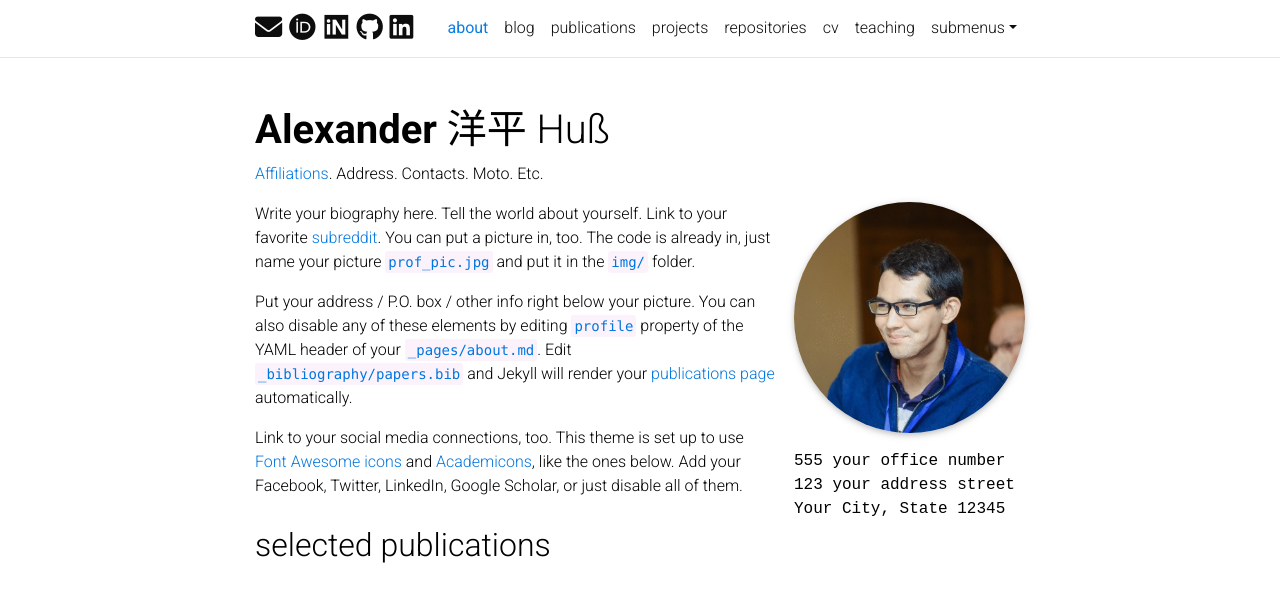
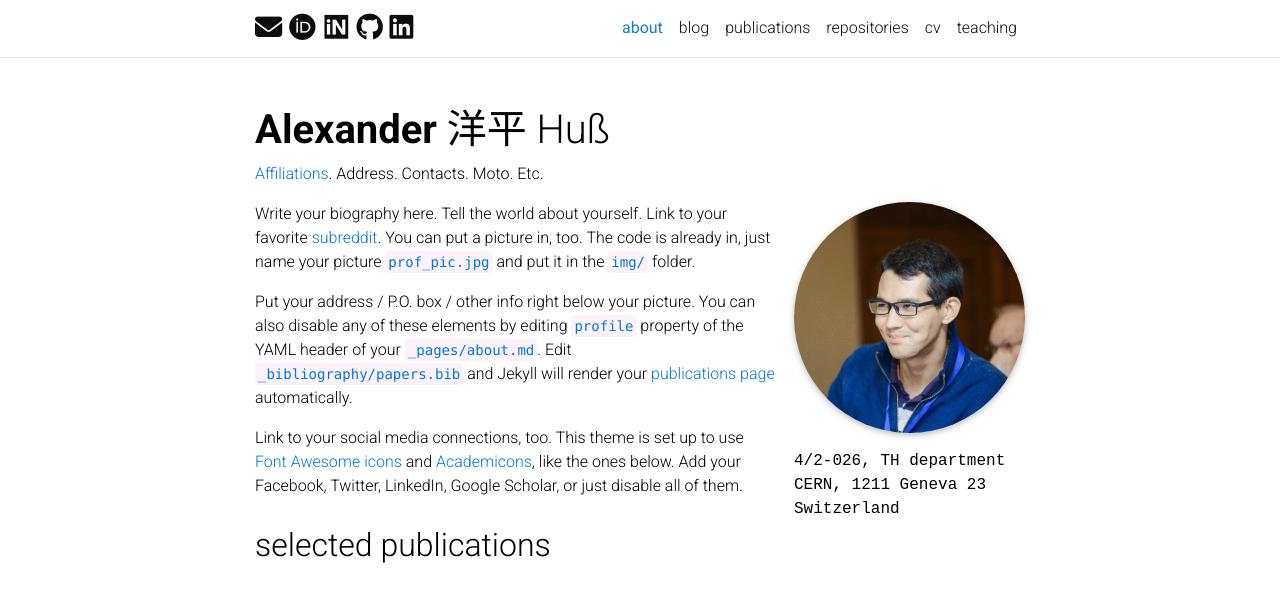
Before and after one commit to aykhuss/aykhuss.github.io, a Jekyll site: the page built from _pages/about.md, in a window 1280 px wide, cut to the strip 0-592 px from the top of the page. Built offline with Jekyll 4.4.1, drawn with Linux system fonts in a browser that asks for light colours; full-size pictures stand in for the smaller copies a plugin makes; some web fonts are replaced; comment, search, counter and statistics services are not loaded; a style sheet for code colours, icons or effects is not loaded.

Commit message:
little updates

```diff
--- a/_pages/about.md
+++ b/_pages/about.md
@@ -9,9 +9,9 @@
   image: profile.jpg
   image_circular: true # crops the image to make it circular
   more_info: >
-    <p>555 your office number</p>
-    <p>123 your address street</p>
-    <p>Your City, State 12345</p>
+    <p>4/2-026, TH department</p>
+    <p>CERN, 1211 Geneva 23</p>
+    <p>Switzerland</p>
 
 news: false  # includes a list of news items
 latest_posts: false  # includes a list of the newest posts
```
Also changed, not shown: _data/cv.yml (+3 -14 lines), _pages/dropdown.md (+1 -1 lines), _pages/projects.md (+1 -1 lines), _pages/publications.md (+1 -1 lines).
